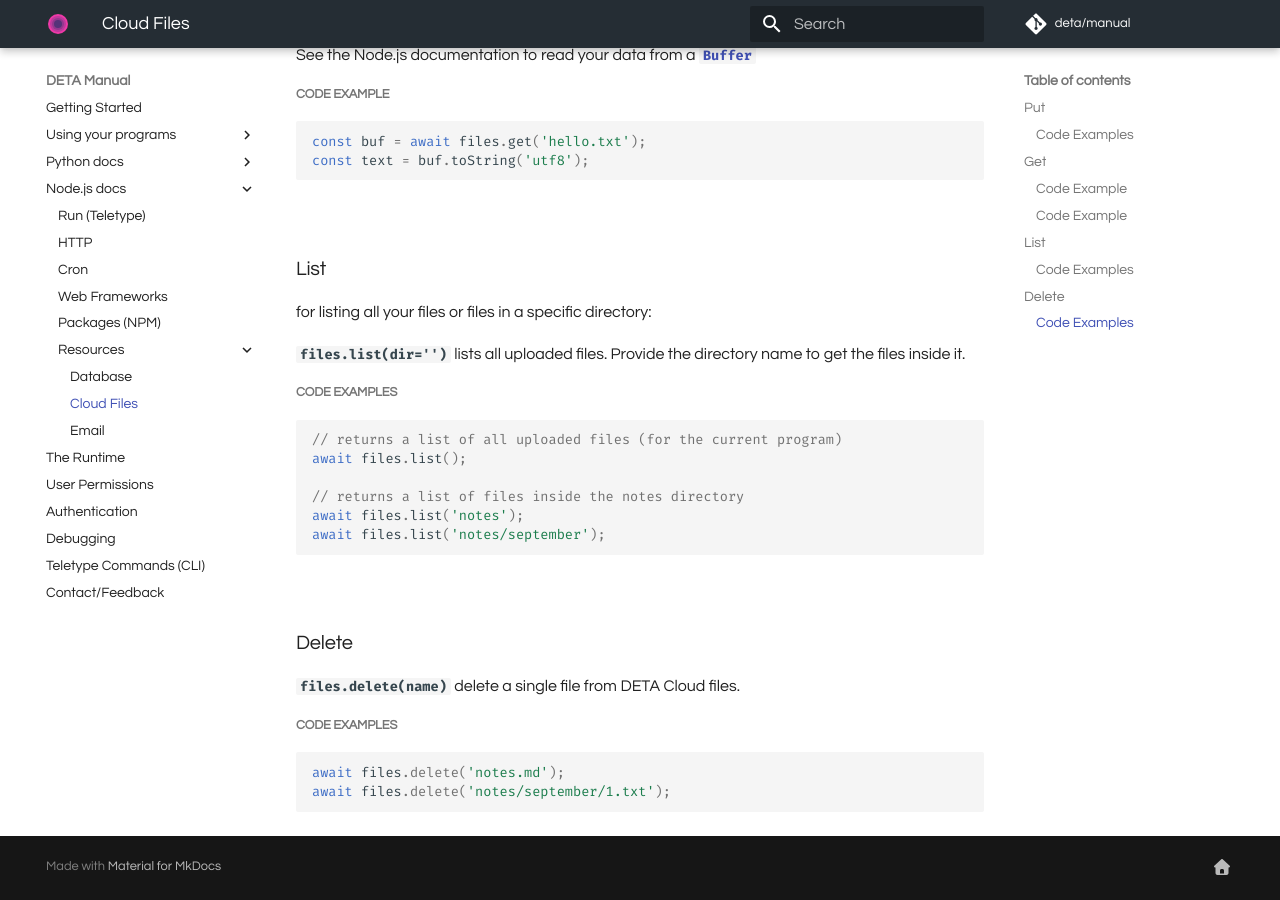
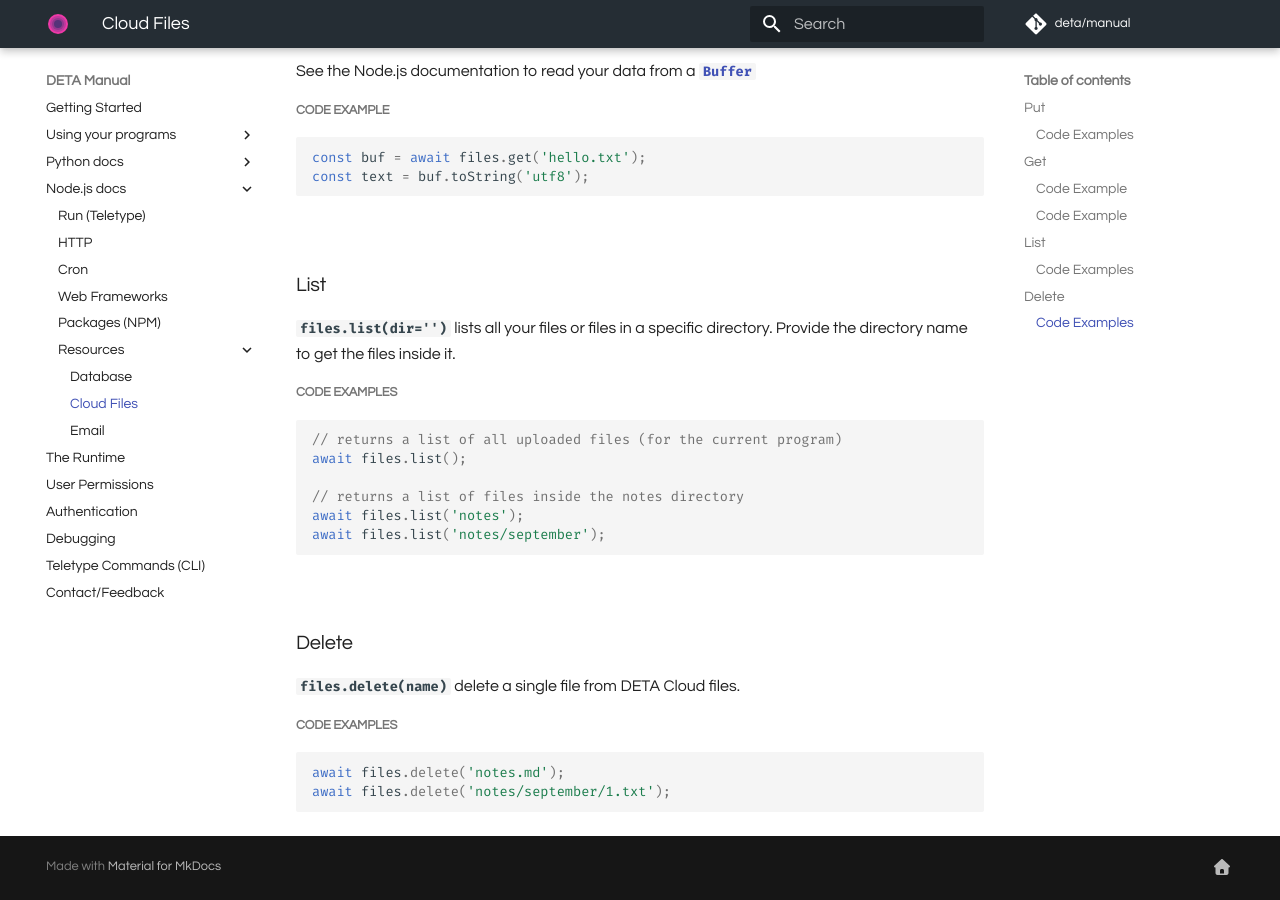
Before and after one commit to fmquaglia/manual, an MkDocs documentation site: the page built from docs/node/resources/files.md, in a window 1280 px wide and 900 px high, scrolled down 1415 px. Built offline with MkDocs 1.6.1 and Material for MkDocs 9.7.7, drawn with Linux system fonts in a browser that asks for light colours; comment, search, counter and statistics services are not loaded.

```diff
--- a/docs/node/resources/files.md
+++ b/docs/node/resources/files.md
@@ -21,11 +21,11 @@ Then use one of the following four methods below.
 * **`name`** is the object's name, it must be a string.
 * **`content`** is the object's content. It can be one of the following:
 
-  * `String`
-  * `Buffer`
-  * `Blob`
-  * `Typed Array`
-  * `ReadableStream`
+    * `String`
+    * `Buffer`
+    * `Blob`
+    * `Typed Array`
+    * `ReadableStream`
 
 You can store files in multiple "directories" by prefixing the name of the file with the desired directory name, e.g. `"reports/may.pdf"`.
 
@@ -47,7 +47,7 @@ await files.put('notes/day14.txt', 'We did...');
 
 * **`name`**: `String`
 * Return value:
-  * a `Buffer` will be sent back if an object is found with the provided `name`.
+    * a `Buffer` will be sent back if an object is found with the provided `name`.
 
 ##### Code Example
 
@@ -69,9 +69,8 @@ const text = buf.toString('utf8');
 
 ### List
 
-for listing all your files or files in a specific directory:
-
-**`files.list(dir='')`** lists all uploaded files. Provide the directory name to get the files inside it.
+**`files.list(dir='')`** lists all your files or files in a specific directory.
+Provide the directory name to get the files inside it.
 
 ##### Code Examples
 
```
Also changed, not shown: docs/node/resources/database.md (+1 -1 lines).
